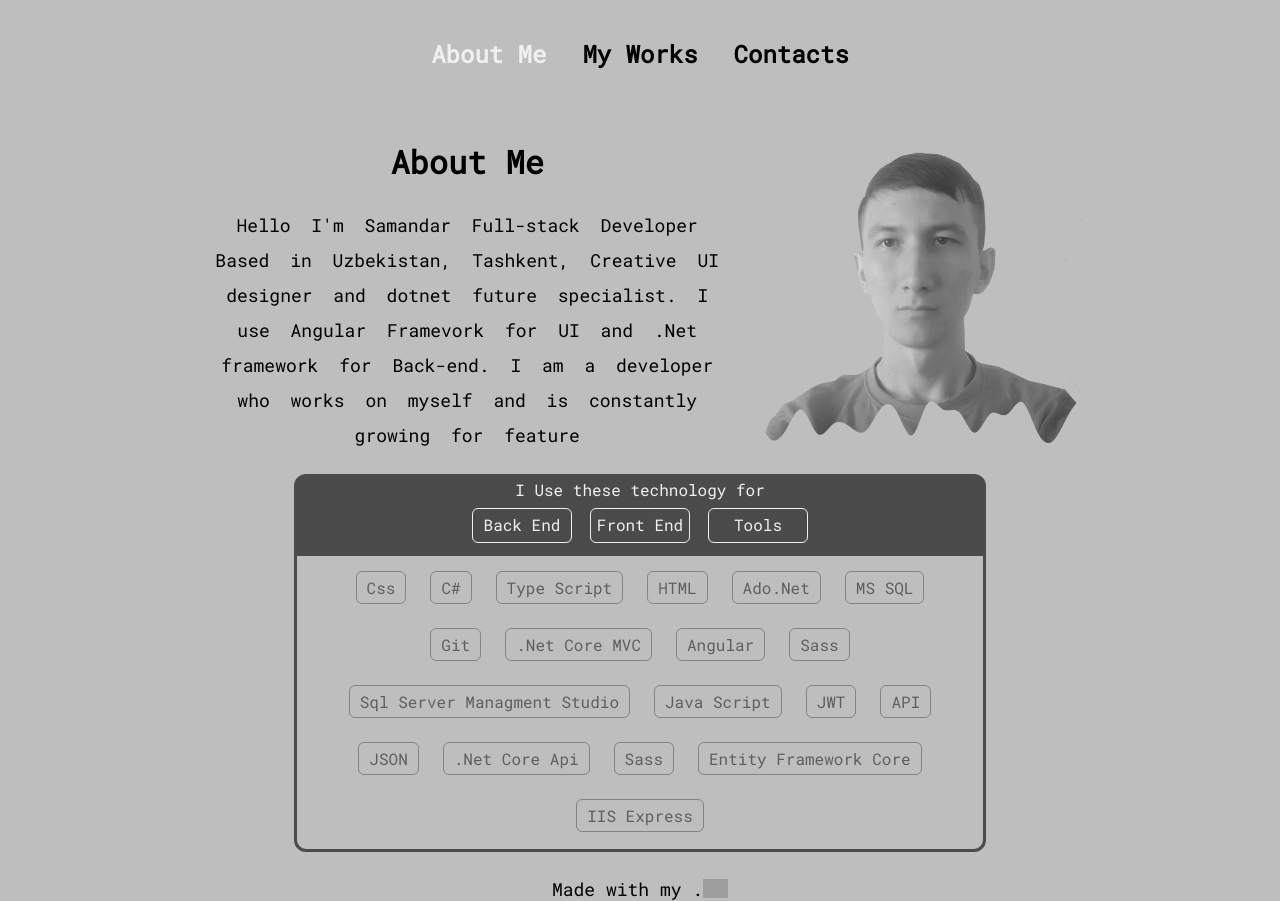
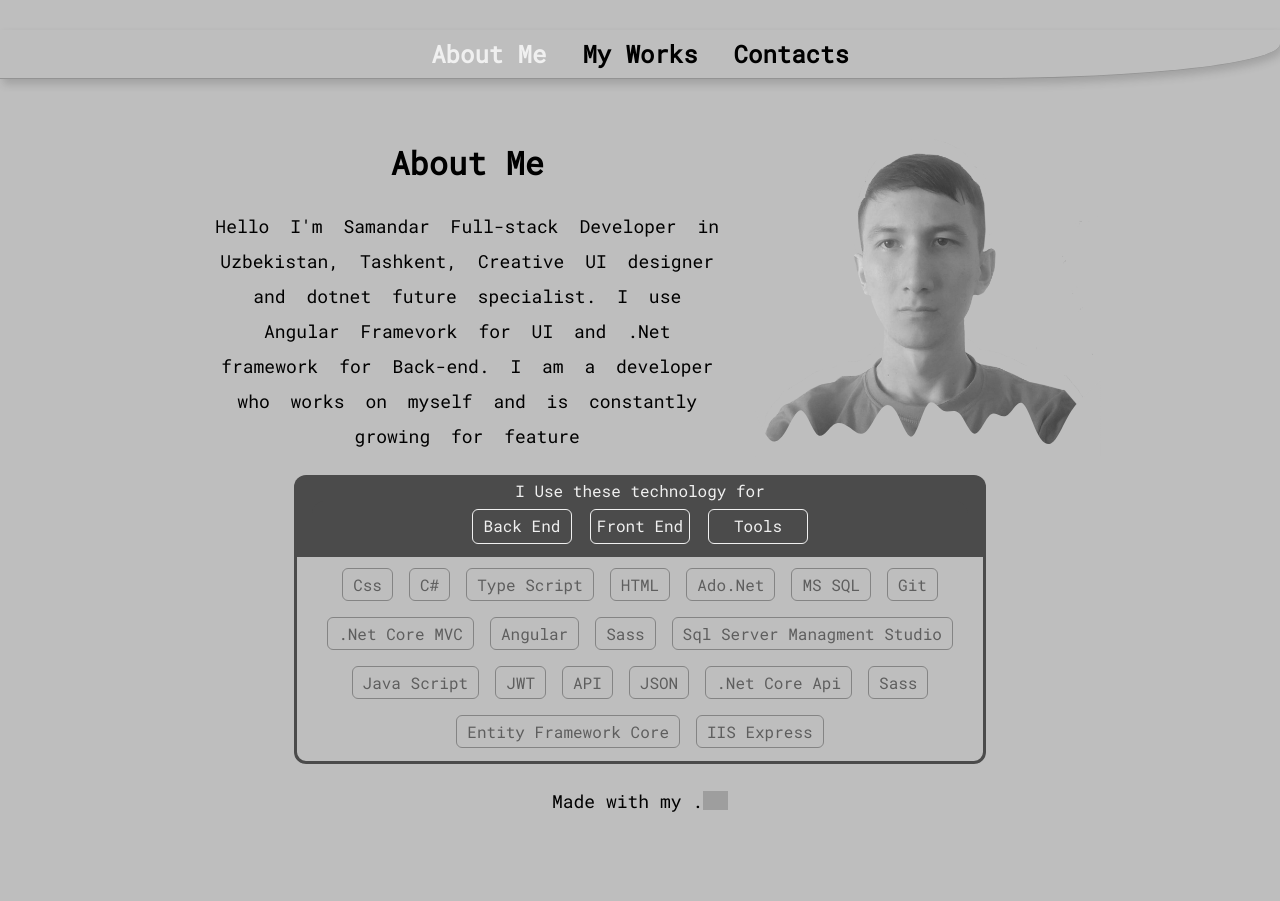
Before and after one commit to Samandar02/Samandar02.github.io, an Angular app in the folder client-app/: page / in a window 1280 px wide. After the commit the page ends 800 px from the top, so only its background shows below. Built offline with nearby package versions, Linux system fonts and the light colour scheme; grey boxes are pictures that could not be loaded.

Commit message:
bug fixed and other user experienses

```diff
--- a/client-app/package.json
+++ b/client-app/package.json
@@ -18,6 +18,7 @@
     "@angular/platform-browser": "~13.2.0",
     "@angular/platform-browser-dynamic": "~13.2.0",
     "@angular/router": "~13.2.0",
+    "@emailjs/browser": "^3.6.2",
     "rxjs": "~7.5.0",
     "tslib": "^2.3.0",
     "zone.js": "~0.11.4"
--- a/client-app/src/app/about-me/about-me.component.html
+++ b/client-app/src/app/about-me/about-me.component.html
@@ -2,7 +2,7 @@
 
         <div class="col60">
             <h1>About Me</h1>
-            <p>Hello I'm Samandar Full-stack Developer Based in Uzbekistan, Tashkent, Creative UI designer and dotnet
+            <p>Hello I'm Samandar Full-stack Developer in Uzbekistan, Tashkent, Creative UI designer and dotnet
                 future specialist. I use Angular Framevork for UI and .Net framework for Back-end. I am a developer who
                 works on myself and is constantly growing for feature</p>
         </div>
--- a/client-app/src/app/contact/contact.component.html
+++ b/client-app/src/app/contact/contact.component.html
@@ -1,10 +1,22 @@
 <div class="container">
+    <p>Find me on</p>
     <div class="context">
         <img src="https://img.icons8.com/ios-filled/50/undefined/phone-disconnected.png" />
         <p>+998 97 490-89-57</p>
     </div><br>
     <div class="context">
-        <img src="https://img.icons8.com/ios/50/undefined/mail.png"/>
+        <img src="https://img.icons8.com/ios/50/undefined/mail.png" />
         <p>uchqunovsamandar31@gmail.com</p>
     </div>
+    <form class="contact-form" (submit)="sendEmail($event,nameVal)">
+        <div>
+            <label>Name:</label>
+            <input #nameVal type="text" name="user_name">
+            <label>Email:</label>
+            <input type="email" name="user_email">
+            <label>Message:</label>
+            <textarea name="message"></textarea>
+        </div>
+        <input type="submit" value="Send">
+    </form>
 </div>
--- a/client-app/src/app/contact/contact.component.scss
+++ b/client-app/src/app/contact/contact.component.scss
@@ -2,6 +2,46 @@
 
 .container{
     padding-top:150px;
+    form div{
+       margin: 12px;
+       display: flex;
+       justify-content: center;
+       align-items: center;
+        flex-direction: column;
+        label{
+            margin-top: 12px;
+        }
+        input{
+            opacity: .5;
+            outline: 0;
+            border: 0;
+            width: 35%;
+            height: 30px;
+            margin: 0 12px;
+            @include responsive(t){
+                width: 90%;
+            }
+        }
+        textarea{
+            width: 35%;
+            height: 100px;
+            opacity: .5;
+            outline: 0;
+            border: 0;
+            padding: 6px;
+            @include responsive(t){
+                width: 90%;
+            }
+        }
+    }
+    input[type="submit"]{
+        width: 35%;
+        height: 30px;
+        display: inline-block;
+        @include responsive(t){
+            width: 90%;
+        }
+    }
 }
 .context{
     @include responsive(t){
--- a/client-app/src/app/contact/contact.component.ts
+++ b/client-app/src/app/contact/contact.component.ts
@@ -1,5 +1,6 @@
 import { Component, OnInit } from '@angular/core';
 import { Animations } from '../animations/animations';
+import emailjs, { EmailJSResponseStatus } from '@emailjs/browser';
 
 @Component({
   selector: 'app-contact',
@@ -9,8 +10,30 @@ import { Animations } from '../animations/animations';
 export class ContactComponent implements OnInit {
 
   constructor() { }
-
+  name:string = "";
   ngOnInit(): void {
+  }
+  sendEmail(e: Event,nameVal: HTMLInputElement) {
+    //https://dashboard.emailjs.com/admin/settings/profile
+    //email.js
+    e.preventDefault();
+    if(nameVal.value)
+      emailjs
+        .sendForm(
+          'service_x2fyqdr',
+          'template_jmymgdm',
+          e.target as HTMLFormElement,
+          'OTZ7LndlPExRYxV2w'
+        )
+        .then(
+          (result: EmailJSResponseStatus) => {
+            console.log(result.text);
+            alert("xabar jo'natildi")
+          },
+          (error) => {
+            console.log(error.text);
+          }
+        );
   }
 
 }
--- a/client-app/src/app/navbar/navbar.component.scss
+++ b/client-app/src/app/navbar/navbar.component.scss
@@ -3,6 +3,9 @@
 .navbar {
     padding-top: 30px;
     .nav-items {
+        border-bottom: 1px solid rgba($almostBlack,.3);
+        box-shadow: 3px 5px 9px rgba($almostBlack,.2);
+        border-radius: 0 0 300px / 35px 0;
         font-weight: 900;
         text-align: center;
         font-size: x-large;
--- a/client-app/src/app/selector/selector.component.scss
+++ b/client-app/src/app/selector/selector.component.scss
@@ -10,6 +10,9 @@
             display: flex;
             justify-content: center;
             align-items: center;
+            @include responsive(t){
+                font-size: smaller;
+            }
         }
         li{
 
@@ -43,7 +46,10 @@
         border-radius: 0 0 12px 12px;
         li{
             transform: all .3s;
-            margin: 12px;
+            margin: 8px;
+            @include responsive(t){
+                margin: 2px;
+            }
             display: inline-block;
             padding: 5px 10px;
             user-select: none;
--- a/client-app/src/styles/_layout.scss
+++ b/client-app/src/styles/_layout.scss
@@ -1,5 +1,11 @@
+@import './abstracts';
+
 .container{
     width: 90%;
+
     margin: auto;
     text-align: center;
+    @include responsive(t){
+        width: 100%;
+    }
 }
```
Also changed, not shown: 1 other file (tests, documents, lock files or other folders).
